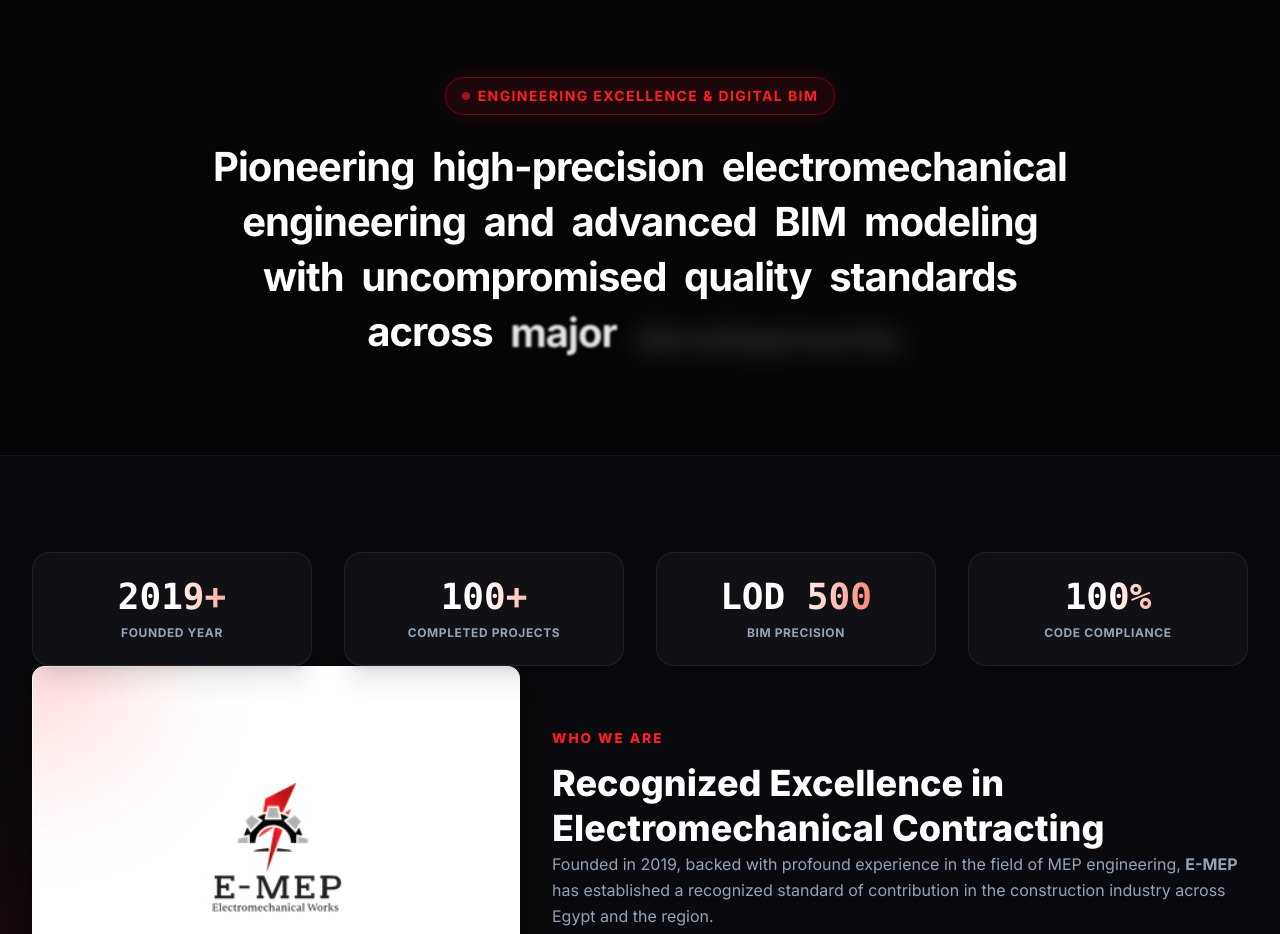
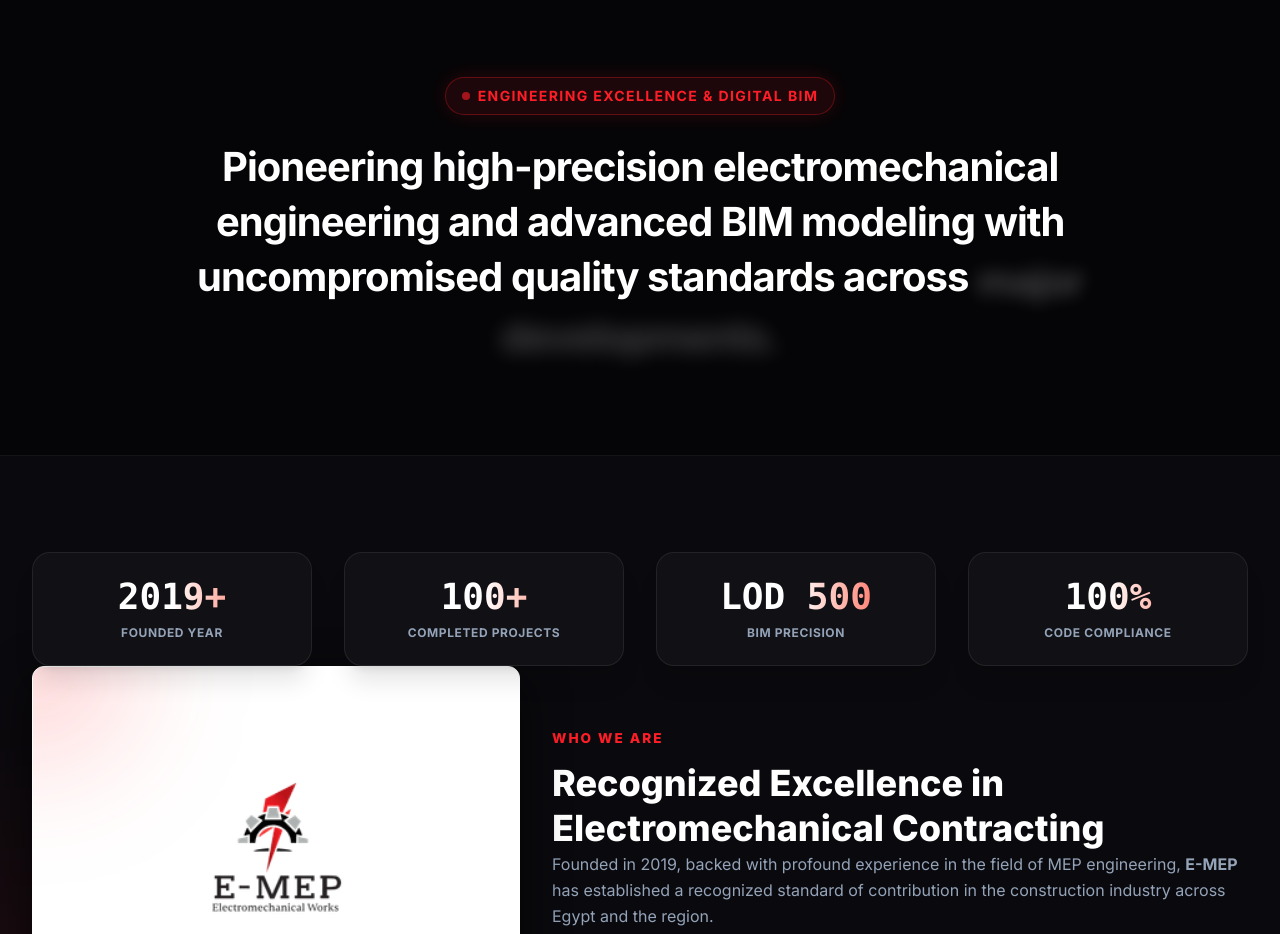
Before and after one commit to Yasserdesha/emep10, a Next.js app: page / in a window 1280 px wide. Shown: the part 1780-2714 px from the top of the page. Built offline with nearby package versions, Linux system fonts and the light colour scheme; no server answers; the database is empty.

Commit message:
fix: restore spaces between words in ScrollRevealText and update statement text

```diff
--- a/src/app/ClientPage.tsx
+++ b/src/app/ClientPage.tsx
@@ -231,12 +231,12 @@ export default function ClientPage({ initialProjects, brandLogos }: ClientPagePr
         <div className="container relative z-10 text-center max-w-5xl mx-auto px-4 sm:px-6 flex flex-col items-center justify-center">
           <div className="inline-flex items-center justify-center gap-2 px-4 py-2 rounded-full bg-[#FF1E27]/10 border border-[#FF1E27]/30 text-[#FF1E27] text-xs sm:text-sm font-bold uppercase tracking-widest mb-6 shadow-[0_0_20px_rgba(255,30,39,0.15)] mx-auto">
             <span className="w-2 h-2 rounded-full bg-[#FF1E27] animate-pulse"></span>
-            <span>{isAr ? 'التميز الهندسي ونمذجة معلومات المباني الرقمية' : 'Engineering Excellence & Digital BIM'}</span>
+            <span>{isAr ? 'الريادة الهندسية ونمذجة الـ BIM' : 'Engineering Excellence & Digital BIM'}</span>
           </div>
           <ScrollRevealText
             text={
               isAr
-                ? "مرحباً بكم في E-MEP؛ وجهتكم المتكاملة للحلول الكهروميكانيكية المتقدمة ونمذجة معلومات المباني (BIM)، حيث نجمع بين الدقة الهندسية والاحترافية بأعلى معايير الجودة."
+                ? "مرحباً بكم في E-MEP؛ وجهتكم المتكاملة للحلول الكهروميكانيكية المتقدمة ونمذجة الـ BIM، حيث نجمع بين الدقة الهندسية والاحترافية بأعلى معايير الجودة."
                 : "Pioneering high-precision electromechanical engineering and advanced BIM modeling with uncompromised quality standards across major developments."
             }
             className="text-xl sm:text-2xl md:text-3xl lg:text-[2.5rem] font-black max-w-4xl mx-auto leading-relaxed md:leading-snug text-center tracking-tight"
--- a/src/components/ScrollRevealText.tsx
+++ b/src/components/ScrollRevealText.tsx
@@ -21,15 +21,15 @@ export function ScrollRevealText({
 
   useEffect(() => {
     setMounted(true);
+
     const handleScroll = () => {
       if (!containerRef.current) return;
 
       const rect = containerRef.current.getBoundingClientRect();
-      const windowHeight = typeof window !== 'undefined' ? window.innerHeight : 800;
+      const windowHeight = window.innerHeight || 800;
 
-      const startOffset = windowHeight * 0.9;
+      const startOffset = windowHeight * 0.95;
       const endOffset = windowHeight * 0.1;
-
       const totalDistance = startOffset - endOffset;
       const currentPosition = startOffset - rect.top;
 
@@ -37,21 +37,25 @@ export function ScrollRevealText({
       setProgress(newProgress);
     };
 
+    // Immediately check on mount in case element is already in view
+    handleScroll();
     window.addEventListener("scroll", handleScroll, { passive: true });
-    handleScroll();
 
     return () => window.removeEventListener("scroll", handleScroll);
   }, []);
 
-  const safeText = typeof text === "string" ? text : "";
-  const words = safeText ? safeText.split(" ") : [];
+  const safeText = typeof text === "string" ? text.trim() : "";
+  // Split on spaces, filter empty strings
+  const words = safeText ? safeText.split(/\s+/).filter(Boolean) : [];
 
+  // SSR / not mounted: render plain text so it's readable immediately
   if (!mounted || words.length === 0) {
     return (
       <Component
         ref={containerRef as any}
         id={id}
         className={`font-bold leading-relaxed text-white tracking-tight ${className}`}
+        style={{ opacity: 1 }}
       >
         {safeText}
       </Component>
@@ -63,27 +67,39 @@ export function ScrollRevealText({
       ref={containerRef as any}
       id={id}
       className={`font-bold leading-relaxed text-white tracking-tight ${className}`}
+      // Ensure words wrap naturally regardless of LTR/RTL
+      style={{ wordBreak: "break-word", overflowWrap: "break-word" }}
     >
       {words.map((word, index) => {
-        const appearProgress = progress * (words.length + 1);
-        const wordAppearProgress = Math.max(0, Math.min(1, appearProgress - index));
-        const wordOpacity = Math.max(0.2, wordAppearProgress);
-        const wordBlur = (1 - wordAppearProgress) * 12;
+        const totalWords = words.length;
+        // Each word reveals when scroll progress passes its threshold
+        const wordThreshold = index / totalWords;
+        const wordAppearProgress = Math.max(
+          0,
+          Math.min(1, (progress - wordThreshold) / (1 / totalWords))
+        );
+
+        // Minimum opacity 0.25 so text is ALWAYS readable even without scroll
+        const wordOpacity = progress === 0 ? 1 : Math.max(0.25, wordAppearProgress);
+        const wordBlur = progress === 0 ? 0 : (1 - wordAppearProgress) * 10;
+        const wordY = progress === 0 ? 0 : (1 - wordAppearProgress) * 5;
 
         return (
+          <React.Fragment key={index}>
             <span
-            key={index}
-            className="inline-block transition-all duration-150 ease-out"
+              className="inline-block transition-all duration-200 ease-out"
               style={{
                 opacity: wordOpacity,
-              filter: `blur(${wordBlur}px)`,
-              transform: `translateY(${(1 - wordAppearProgress) * 6}px)`,
-              marginRight: "0.22em",
-              marginLeft: "0.22em",
+                filter: wordBlur > 0.1 ? `blur(${wordBlur}px)` : "none",
+                transform: wordY > 0.1 ? `translateY(${wordY}px)` : "none",
+                willChange: "opacity, filter, transform",
               }}
             >
               {word}
             </span>
+            {/* Always render a real space between words */}
+            {index < words.length - 1 && " "}
+          </React.Fragment>
         );
       })}
     </Component>
```
Lines whose indentation alone changed are shown as unchanged.
